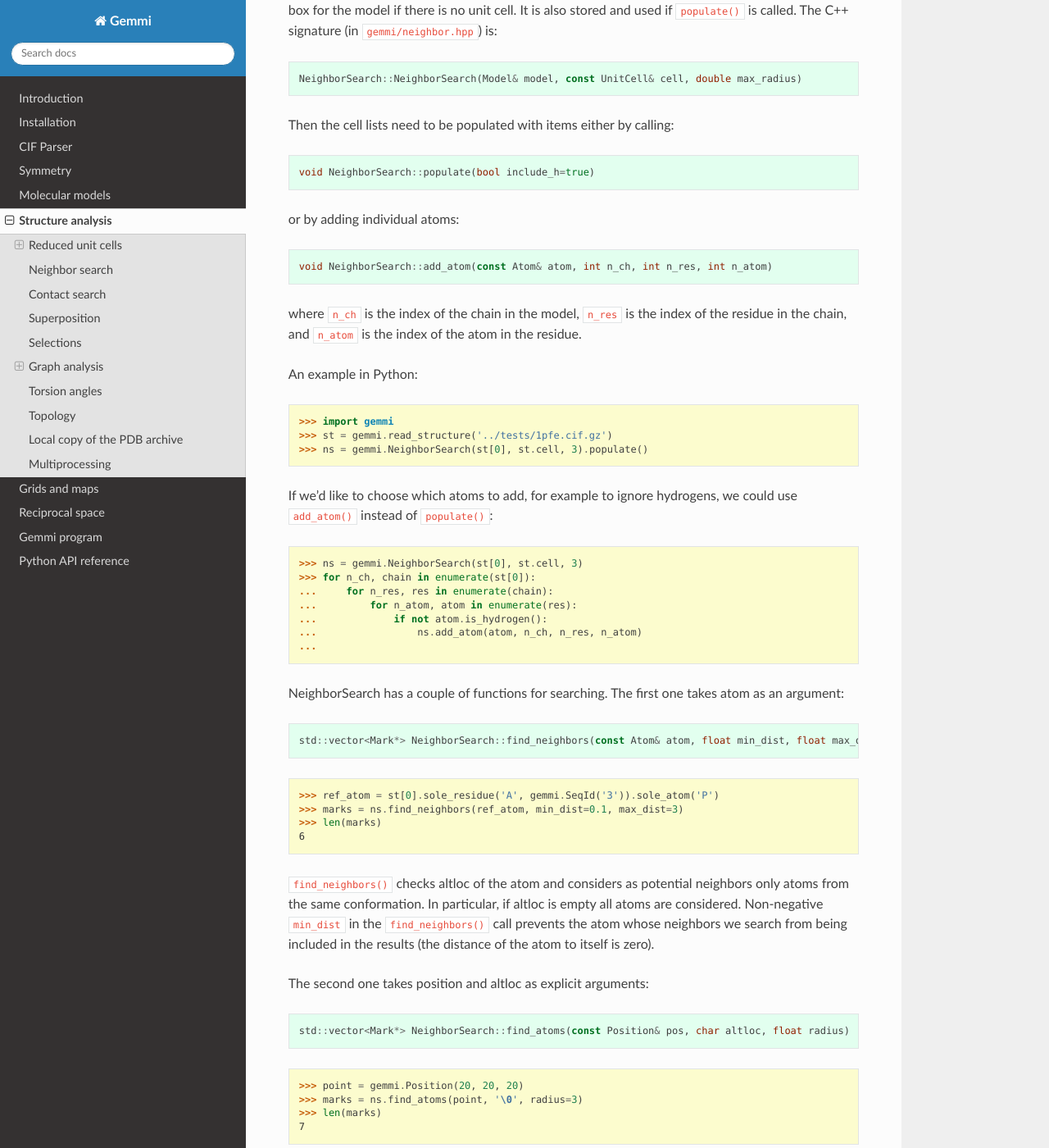
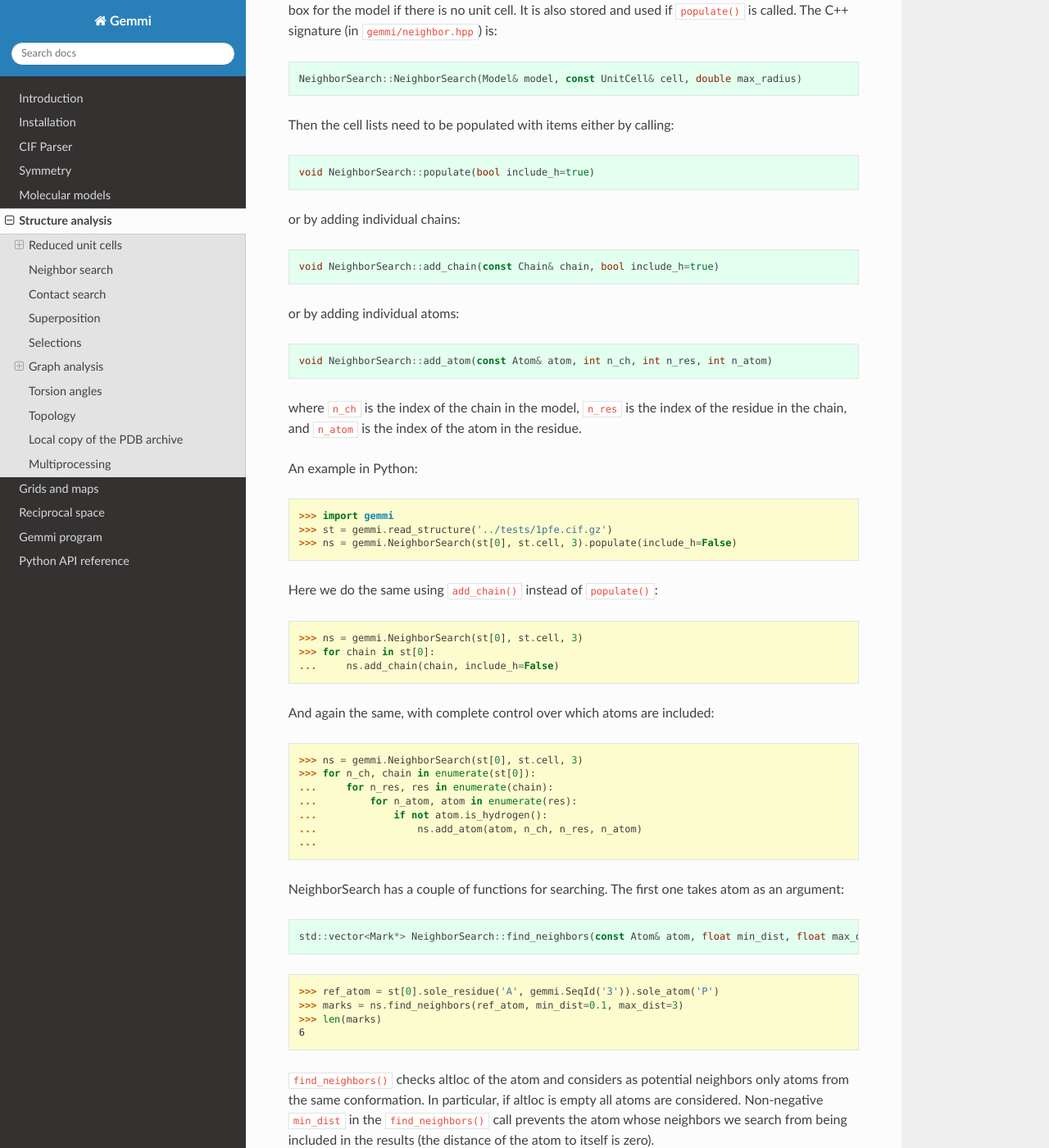
Before and after one commit to project-gemmi/gemmi, a Sphinx documentation site: the page built from docs/analysis.rst, in a window 1280 px wide and 1400 px high, scrolled down 5665 px. Shown: the whole window at 82% size. Built offline with Sphinx 7.4.7 and the Read the Docs theme 2.0.0, drawn with Linux system fonts in a browser that asks for light colours.

Commit message:
add NeighborSearch::add_chain()

```diff
--- a/docs/analysis.rst
+++ b/docs/analysis.rst
@@ -337,6 +337,10 @@ Then the cell lists need to be populated with items either by calling::
 
   void NeighborSearch::populate(bool include_h=true)
 
+or by adding individual chains::
+
+  void NeighborSearch::add_chain(const Chain& chain, bool include_h=true)
+
 or by adding individual atoms::
 
   void NeighborSearch::add_atom(const Atom& atom, int n_ch, int n_res, int n_atom)
@@ -351,10 +355,17 @@ An example in Python:
 
   >>> import gemmi
   >>> st = gemmi.read_structure('../tests/1pfe.cif.gz')
-  >>> ns = gemmi.NeighborSearch(st[0], st.cell, 3).populate()
+  >>> ns = gemmi.NeighborSearch(st[0], st.cell, 3).populate(include_h=False)
 
-If we'd like to choose which atoms to add, for example to ignore hydrogens,
-we could use ``add_atom()`` instead of ``populate()``:
+Here we do the same using ``add_chain()`` instead of ``populate()``:
+
+.. doctest::
+
+  >>> ns = gemmi.NeighborSearch(st[0], st.cell, 3)
+  >>> for chain in st[0]:
+  ...     ns.add_chain(chain, include_h=False)
+
+And again the same, with complete control over which atoms are included:
 
 .. doctest::
 
```
Also changed, not shown: 2 other files.
